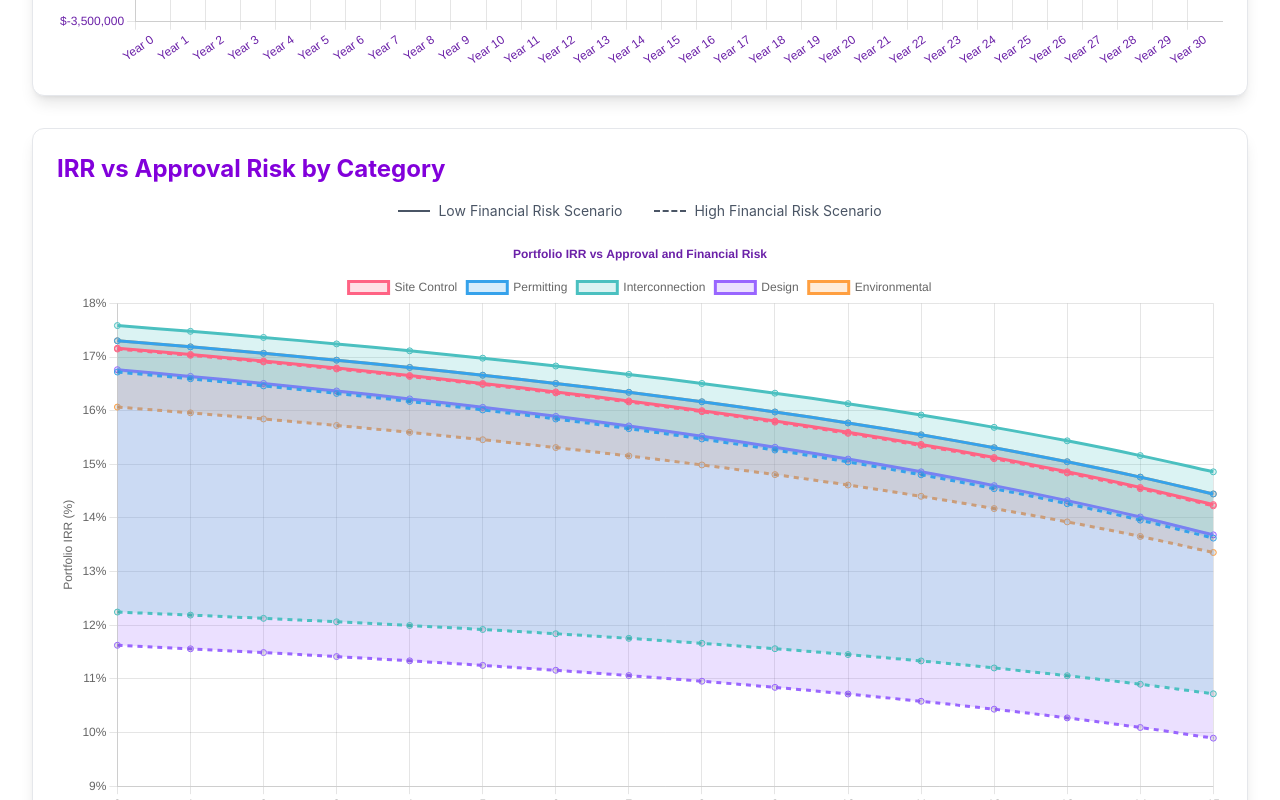
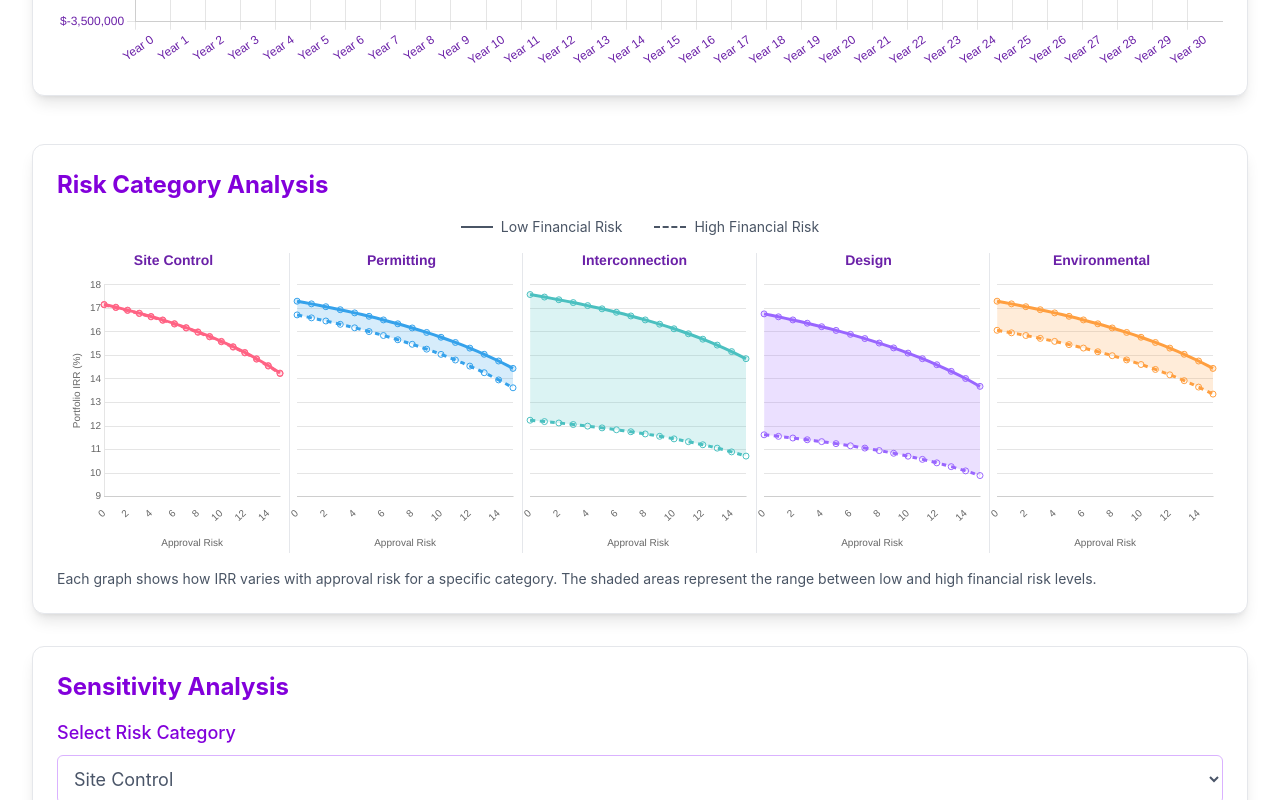
Before and after one commit to alexoort/derisksolar-whitepaper, a Next.js app: page / in a window 1280 px wide. Shown: the part 1560-2360 px from the top of the page. Built offline with nearby package versions, Linux system fonts and the light colour scheme.

Commit message:
graph change

```diff
--- a/app/page.tsx
+++ b/app/page.tsx
@@ -14,6 +14,7 @@ import {
   Legend,
   LineController,
   Filler,
+  TooltipItem,
 } from "chart.js";
 
 // Register ChartJS components
@@ -54,25 +55,6 @@ interface FinancialParameters {
   baseCaseCapExPerMW: number;
   baseOpExPerMW: number;
   itcRate: number;
-}
-
-interface ExtendedChartDataset {
-  type?: "line";
-  categoryName: string;
-  label: string;
-  data: number[];
-  borderColor: string;
-  backgroundColor: string;
-  fill: boolean | string | { target: string; above: string };
-  tension: number;
-  order?: number;
-  hidden?: boolean;
-  borderDash?: number[];
-}
-
-interface LegendItem {
-  text: string;
-  datasetIndex?: number;
 }
 
 function RiskCategories({
@@ -102,8 +84,23 @@ function RiskCategories({
           <thead>
             <tr className="bg-purple-50">
               <th className="px-3 py-3 text-purple-700">Category</th>
-              <th className="px-3 py-3 text-purple-700">Financial Risk</th>
-              <th className="px-3 py-3 text-purple-700">Approval Risk</th>
+              <th className="px-3 py-3 text-purple-700 relative group">
+                Financial Risk
+                <div className="absolute hidden group-hover:block bg-white border border-gray-200 p-2 rounded-md shadow-lg text-sm text-gray-600 w-64 z-[100] left-1/2 transform -translate-x-1/2 mt-1">
+                  Higher risk means each milestone is more likely to end up on
+                  the higher end of the budget range, for development and/or
+                  capital expenses.
+                </div>
+              </th>
+              <th className="px-3 py-3 text-purple-700 relative group">
+                Approval Risk
+                <div className="absolute hidden group-hover:block bg-white border border-gray-200 p-2 rounded-md shadow-lg text-sm text-gray-600 w-64 z-[100] right-0 mt-1">
+                  Indicates the likelihood of the project advancing to
+                  subsequent milestones. Higher risk means the project is less
+                  likely to advance to the next milestone, accounting for
+                  projects that fail during development.
+                </div>
+              </th>
             </tr>
           </thead>
           <tbody>
@@ -279,8 +276,8 @@ const calculateIRR = (cashFlows: number[]): number => {
   }
 };
 
-// Add new BoundedLineGraph component before the SensitivityAnalysis component
-function BoundedLineGraph({
+// Remove BoundedLineGraph component
+function SplitRiskGraph({
   riskCategories,
   systemParams,
   financialParams,
@@ -289,42 +286,16 @@ function BoundedLineGraph({
   systemParams: SystemParameters;
   financialParams: FinancialParameters;
 }) {
-  // Add calculateIRR function
-  const calculateIRR = (cashFlows: number[]): number => {
-    let guess = 0.1;
-    const maxIterations = 100;
-    const tolerance = 0.0001;
-
-    for (let i = 0; i < maxIterations; i++) {
-      let npv = 0;
-      let derivative = 0;
-
-      for (let j = 0; j < cashFlows.length; j++) {
-        npv += cashFlows[j] / Math.pow(1 + guess, j);
-        if (j > 0) {
-          derivative += (-j * cashFlows[j]) / Math.pow(1 + guess, j + 1);
-        }
-      }
-
-      const newGuess = guess - npv / derivative;
-      if (Math.abs(newGuess - guess) < tolerance) {
-        return newGuess;
-      }
-      guess = newGuess;
-    }
-    return guess;
-  };
-
+  // Helper function to calculate IRR for a given category, risk level, and approval risk
   const calculateCategoryIRR = useCallback(
     (
       categoryName: string,
       riskLevel: "Low" | "High",
       approvalRisk: number
     ): number => {
-      // Create a copy of the risk categories
+      // Create a modified copy of the risk categories
       const modifiedCategories = riskCategories.map((cat) => {
         if (cat.name === categoryName) {
-          // Calculate DevEx and CapEx based on risk level
           const devEx = riskLevel === "Low" ? cat.devExLow : cat.devExHigh;
           const capExIncrease =
             riskLevel === "Low" ? cat.capExIncreaseLow : cat.capExIncreaseHigh;
@@ -342,13 +313,15 @@ function BoundedLineGraph({
         return cat;
       });
 
-      // Calculate cash flows with the modified risk category
+      // Project length in years
       const years = systemParams.projectLength;
+
+      // Arrays for cash flows (raw and probability-weighted)
       const flows: number[] = [];
       const expectedFlows: number[] = [];
       let cumulativeProbability = 1;
 
-      // Development Phase (Year 0)
+      // Gather needed sums
       const totalDevEx = modifiedCategories.reduce(
         (sum, cat) => sum + cat.devEx,
         0
@@ -362,23 +335,22 @@ function BoundedLineGraph({
         totalCapExIncrease;
       const itcAmount = totalCapEx * financialParams.itcRate;
 
-      // Calculate initial probabilities
+      // Calculate initial go/no-go probability
       const initialGoNoGo = modifiedCategories.reduce(
         (prob, cat) => prob * cat.goNoGoProbability,
         1
       );
 
-      // Year 0 (Development)
+      // Year 0 (Development cost)
       flows.push(-totalDevEx);
       expectedFlows.push(-totalDevEx * cumulativeProbability);
-
       cumulativeProbability *= initialGoNoGo;
 
-      // Year 1 (Construction)
+      // Year 1 (Construction cost)
       flows.push(-totalCapEx);
       expectedFlows.push(-totalCapEx * cumulativeProbability);
 
-      // Year 2 onwards (Operations)
+      // Operating years (starting Year 2)
       const opEx = financialParams.baseOpExPerMW * systemParams.systemSize;
       let degradationFactor = 1;
       const electricityRate = 120;
@@ -403,152 +375,181 @@ function BoundedLineGraph({
         expectedFlows.push(cashFlow * cumulativeProbability);
       }
 
-      // Add ITC in year 3
+      // Add ITC in year 2
       flows[2] += itcAmount;
       expectedFlows[2] += itcAmount * cumulativeProbability;
 
-      // Calculate IRR using the expected cash flows
+      // Return the IRR based on expected (probability-weighted) flows
       return calculateIRR(expectedFlows);
     },
     [riskCategories, systemParams, financialParams]
   );
 
+  // Approval risks from 0 to 15
   const approvalRisks = Array.from({ length: 16 }, (_, i) => i);
-  const chartData = {
-    labels: approvalRisks,
-    datasets: riskCategories.flatMap((category, index) => {
-      const color =
-        {
-          "Site Control": "rgb(255, 99, 132)",
-          Permitting: "rgb(54, 162, 235)",
-          Interconnection: "rgb(75, 192, 192)",
-          Design: "rgb(153, 102, 255)",
-          Environmental: "rgb(255, 159, 64)",
-        }[category.name] || "rgb(201, 203, 207)";
-
-      return [
-        {
-          label: category.name,
-          data: approvalRisks.map(
-            (risk) => calculateCategoryIRR(category.name, "Low", risk) * 100
-          ),
-          borderColor: color,
-          backgroundColor: `${color
-            .replace("rgb", "rgba")
-            .replace(")", ", 0.2)")}`,
-          fill: "+1",
-          tension: 0.4,
-          order: index * 2,
-          categoryName: category.name,
+
+  // Pre-calculate all IRR values to determine the min/max for consistent y-axis
+  const allIRRs = riskCategories.flatMap((category) =>
+    approvalRisks.flatMap((risk) => [
+      calculateCategoryIRR(category.name, "Low", risk) * 100,
+      calculateCategoryIRR(category.name, "High", risk) * 100,
+    ])
+  );
+  const minIRR = Math.floor(Math.min(...allIRRs));
+  const maxIRR = Math.ceil(Math.max(...allIRRs));
+
+  // Simple color mapping for each risk category
+  const categoryColors: Record<string, string> = {
+    "Site Control": "rgb(255, 99, 132)",
+    Permitting: "rgb(54, 162, 235)",
+    Interconnection: "rgb(75, 192, 192)",
+    Design: "rgb(153, 102, 255)",
+    Environmental: "rgb(255, 159, 64)",
+  };
+
+  // Helper to get Chart.js options, reusing min/max IRR
+  const getChartOptions = (index: number) => ({
+    responsive: true,
+    maintainAspectRatio: false,
+    plugins: {
+      legend: { display: false },
+      title: {
+        display: true,
+        text: riskCategories[index].name,
+        color: "rgb(107, 33, 168)",
+        font: { size: 14 },
+        padding: { bottom: 15 },
+      },
+      tooltip: {
+        callbacks: {
+          label: (context: TooltipItem<"line">) =>
+            `${context.dataset.label}: ${context.parsed.y.toFixed(2)}%`,
         },
-        {
-          label: `${category.name} (hidden)`,
-          data: approvalRisks.map(
-            (risk) => calculateCategoryIRR(category.name, "High", risk) * 100
-          ),
-          borderColor: color,
-          borderDash: [5, 5],
-          fill: false,
-          tension: 0.4,
-          order: index * 2 + 1,
-          hidden: false,
-          categoryName: category.name,
+      },
+    },
+    scales: {
+      y: {
+        display: true,
+        min: minIRR,
+        max: maxIRR,
+        beginAtZero: false,
+        position: "left" as const,
+        title: {
+          display: index === 0,
+          text: "Portfolio IRR (%)",
+          font: { size: 10 },
         },
-      ];
-    }),
-  };
+        ticks: {
+          display: index === 0,
+          font: { size: 10 },
+          stepSize: 1,
+        },
+        grid: {
+          display: true,
+          drawOnChartArea: true,
+          color: "rgba(0, 0, 0, 0.1)",
+          lineWidth: 1,
+          drawTicks: false,
+        },
+        border: {
+          display: index === 0,
+          dash: [0],
+        },
+      },
+      x: {
+        title: {
+          display: true,
+          text: "Approval Risk",
+          font: { size: 10 },
+          padding: { top: 10 },
+        },
+        ticks: {
+          font: { size: 10 },
+          stepSize: 5,
+        },
+        grid: {
+          display: false,
+        },
+        border: {
+          display: true,
+        },
+      },
+    },
+    layout: {
+      padding: {
+        left: index === 0 ? 10 : 0,
+        right: 10,
+      },
+    },
+  });
 
   return (
-    <div className="mt-8 mb-8 bg-white p-6 rounded-xl shadow-lg border border-gray-200">
+    <div className="mt-12 mb-8 bg-white p-6 rounded-xl shadow-lg border border-gray-200">
       <h2 className="text-2xl font-bold mb-4 text-purple-700">
-        IRR vs Approval Risk by Category
+        Risk Category Analysis
       </h2>
       <div className="flex items-center justify-center mb-4 space-x-8">
         <div className="flex items-center">
           <div className="w-8 h-0.5 bg-gray-600 mr-2"></div>
-          <span className="text-sm text-gray-600">
-            Low Financial Risk Scenario
-          </span>
+          <span className="text-sm text-gray-600">Low Financial Risk</span>
         </div>
         <div className="flex items-center">
           <div className="w-8 h-0.5 mr-2 border-t-2 border-dashed border-gray-600"></div>
-          <span className="text-sm text-gray-600">
-            High Financial Risk Scenario
-          </span>
+          <span className="text-sm text-gray-600">High Financial Risk</span>
         </div>
       </div>
-      <div className="h-[600px]">
-        <Line
-          data={chartData}
-          options={{
-            responsive: true,
-            maintainAspectRatio: false,
-            plugins: {
-              legend: {
-                position: "top" as const,
-                onClick: (evt, legendItem: LegendItem, legend) => {
-                  const index = legendItem.datasetIndex;
-                  if (index === undefined) return;
-
-                  const chart = legend.chart;
-                  const dataset = chart.data.datasets[
-                    index
-                  ] as ExtendedChartDataset;
-                  const categoryName = dataset.categoryName;
-                  const isHidden = !dataset.hidden;
-
-                  // Toggle visibility for both datasets of this category
-                  chart.data.datasets.forEach((ds) => {
-                    const extendedDs = ds as ExtendedChartDataset;
-                    if (extendedDs.categoryName === categoryName) {
-                      extendedDs.hidden = isHidden;
-                    }
-                  });
-                  chart.update();
-                },
-                labels: {
-                  filter: (item: LegendItem) => !item.text.includes("hidden"),
-                },
+      <div className="grid grid-cols-5 gap-0">
+        {riskCategories.map((category, index) => {
+          const color = categoryColors[category.name] || "rgb(201, 203, 207)";
+
+          const categoryData = {
+            labels: approvalRisks,
+            datasets: [
+              {
+                label: `${category.name} (Low Risk)`,
+                data: approvalRisks.map(
+                  (risk) =>
+                    calculateCategoryIRR(category.name, "Low", risk) * 100
+                ),
+                borderColor: color,
+                backgroundColor: color
+                  .replace("rgb", "rgba")
+                  .replace(")", ", 0.2)"),
+                fill: "+1",
+                tension: 0.4,
               },
-              title: {
-                display: true,
-                text: "Portfolio IRR vs Approval and Financial Risk",
-                color: "rgb(107, 33, 168)",
+              {
+                label: `${category.name} (High Risk)`,
+                data: approvalRisks.map(
+                  (risk) =>
+                    calculateCategoryIRR(category.name, "High", risk) * 100
+                ),
+                borderColor: color,
+                borderDash: [5, 5],
+                backgroundColor: "transparent",
+                fill: false,
+                tension: 0.4,
               },
-              tooltip: {
-                callbacks: {
-                  label: (context) =>
-                    `${context.dataset.label}: ${context.parsed.y.toFixed(2)}%`,
-                },
-              },
-              filler: {
-                propagate: false,
-              },
-            },
-            scales: {
-              y: {
-                title: {
-                  display: true,
-                  text: "Portfolio IRR (%)",
-                },
-                ticks: {
-                  callback: (value) => `${value}%`,
-                },
-              },
-              x: {
-                title: {
-                  display: true,
-                  text: "Approval Risk",
-                },
-              },
-            },
-          }}
-        />
+            ],
+          };
+
+          return (
+            <div key={category.name} className="h-[300px] relative">
+              {index > 0 && (
+                <div
+                  className="absolute inset-y-0 left-0 w-px bg-gray-200"
+                  style={{ left: "-1px", zIndex: 10 }}
+                />
+              )}
+              <Line data={categoryData} options={getChartOptions(index)} />
+            </div>
+          );
+        })}
       </div>
       <p className="mt-4 text-sm text-gray-600">
-        This graph shows how IRR varies with approval risk for each category.
-        The shaded areas represent the range between low and high financial risk
-        levels. Click on a category in the legend to toggle its visibility.
+        Each graph shows how IRR varies with approval risk for a specific
+        category. The shaded areas represent the range between low and high
+        financial risk levels.
       </p>
     </div>
   );
@@ -1445,8 +1446,8 @@ export default function Home() {
             )}
           </div>
 
-          {/* Add the new bounded line graph before the sensitivity analysis */}
-          <BoundedLineGraph
+          {/* Risk Category Analysis */}
+          <SplitRiskGraph
             riskCategories={riskCategories}
             systemParams={systemParams}
             financialParams={financialParams}
@@ -1461,7 +1462,7 @@ export default function Home() {
             />
           </div>
 
-          {/* Cash Flow Table - Moved after Sensitivity Analysis */}
+          {/* Cash Flow Table */}
           <div className="mt-8 mb-8 bg-white p-6 rounded-xl shadow-lg border border-gray-200">
             <div className="flex justify-between items-center mb-4">
               <h2 className="text-2xl font-bold text-purple-700">
```
